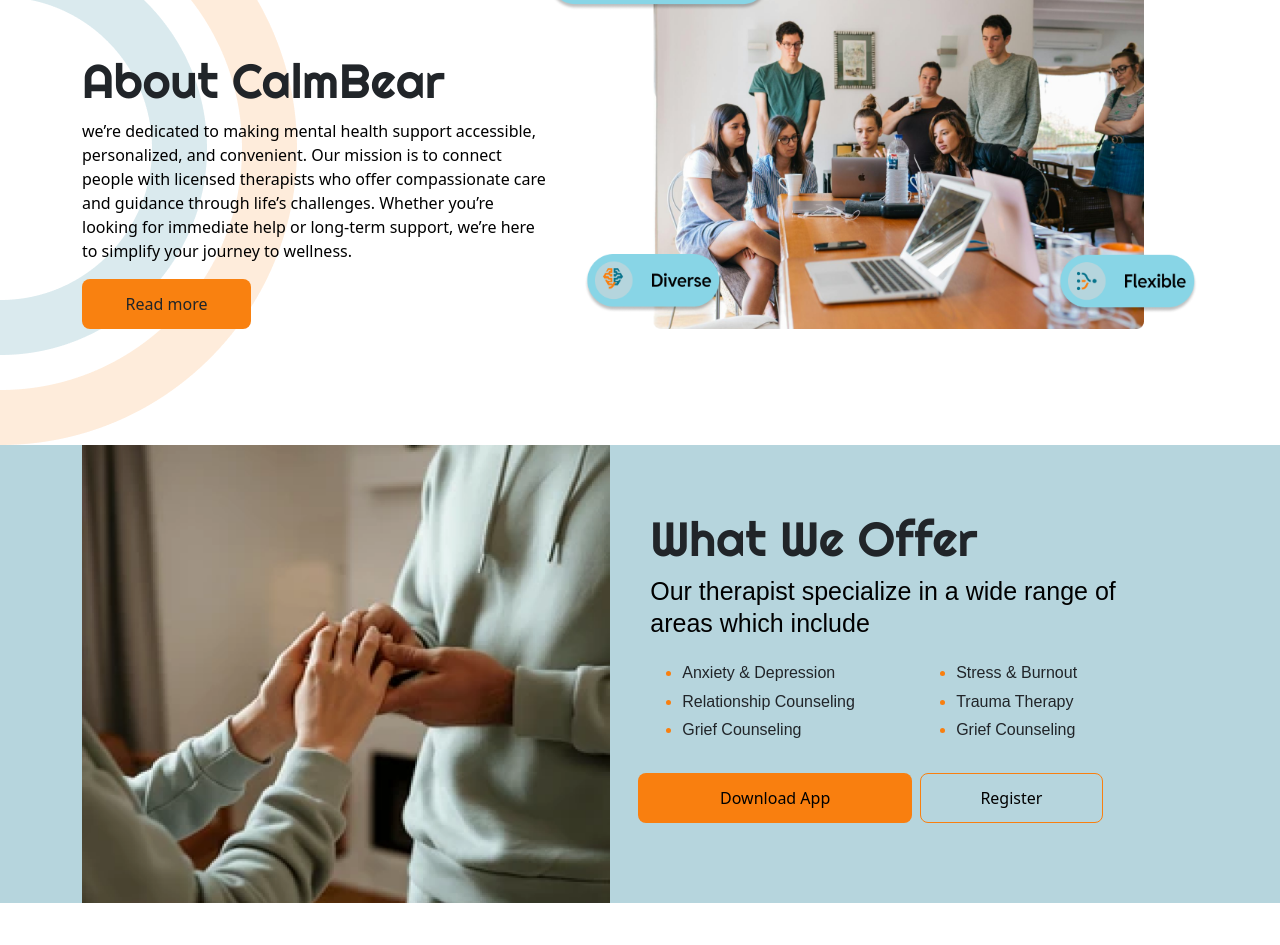
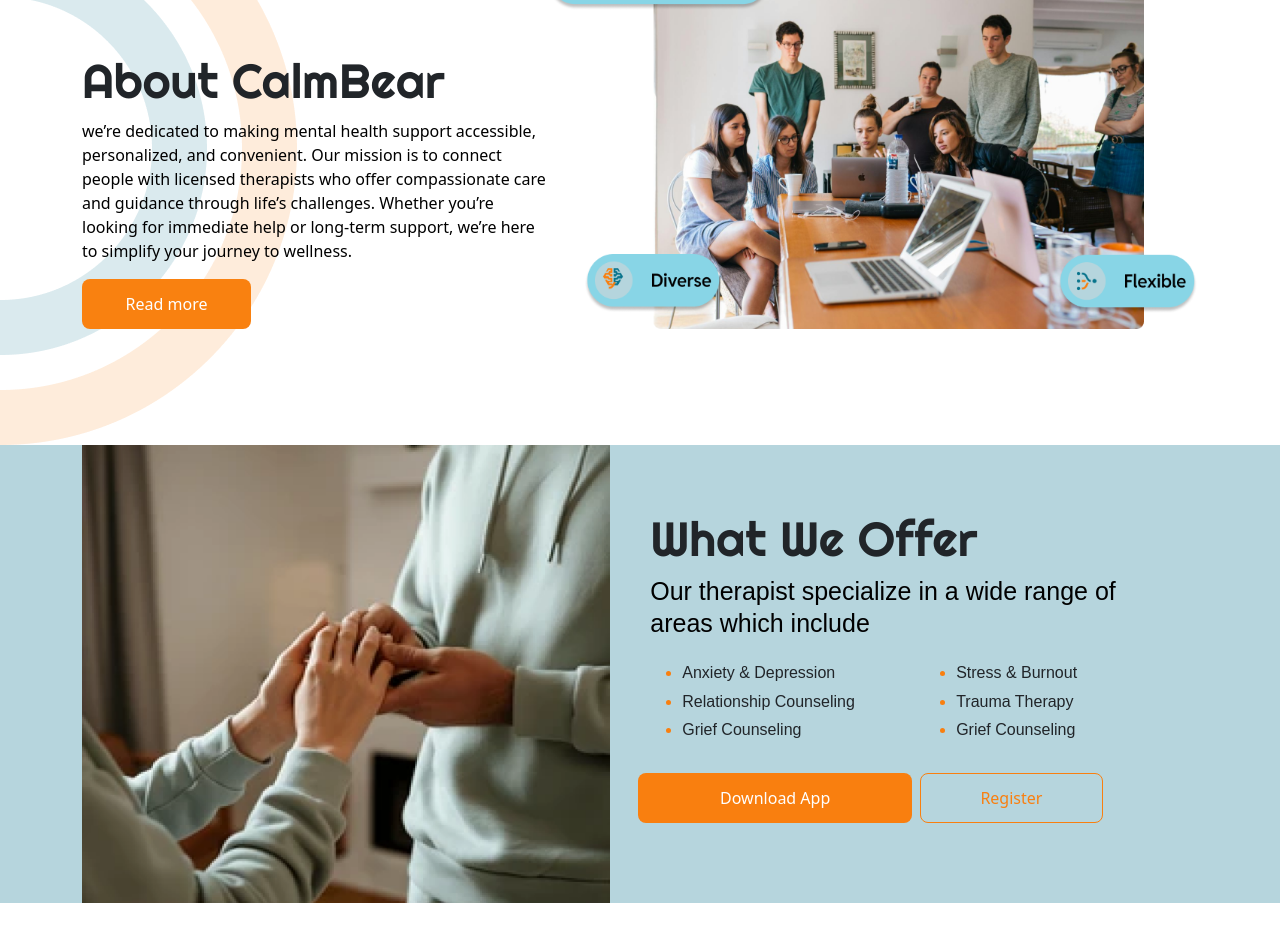
Before and after one commit to Kassim-Omokolade/calmbear-project, a plain HTML site: page index.html in a window 1280 px wide. Shown: the part 1155-2100 px from the top of the page. Drawn offline with nearby package versions, Linux system fonts and the light colour scheme; a web font is replaced by a local one.

Commit message:
updated text colors

```diff
--- a/style.css
+++ b/style.css
@@ -43,6 +43,7 @@ nav {
 
 #Download-btn {
   background-color: #f97f0f;
+  color: white;
   width: 207px;
   height: 50px;
   border-radius: 8px;
@@ -62,6 +63,7 @@ nav {
   display: flex;
   gap: 7px;
 }
+
 
 #hero-section #Download-btn {
   width: fill 248px;
@@ -209,6 +211,7 @@ nav {
   padding: 12px 36px 12px 36px;
   gap: 7px;
   border-radius: 8px;
+  color: white;
   background: hsla(29, 95%, 52%, 1);
 }
 
@@ -257,6 +260,7 @@ nav {
   gap: 7px;
   border-radius: 8px;
   border: none;
+  color: white;
   background-color: #f97f0f;
 }
 
@@ -266,6 +270,7 @@ nav {
   padding: 10px;
   gap: 7px;
   border-radius: 8px;
+  color: #f97f0f;
   border: 1px solid #f97f0f;
 }
 
@@ -312,6 +317,7 @@ li::marker {
   gap: 7px;
   border-radius: 8px;
   border: none;
+  color: white;
   background-color: #f97f0f;
 }
 
```
